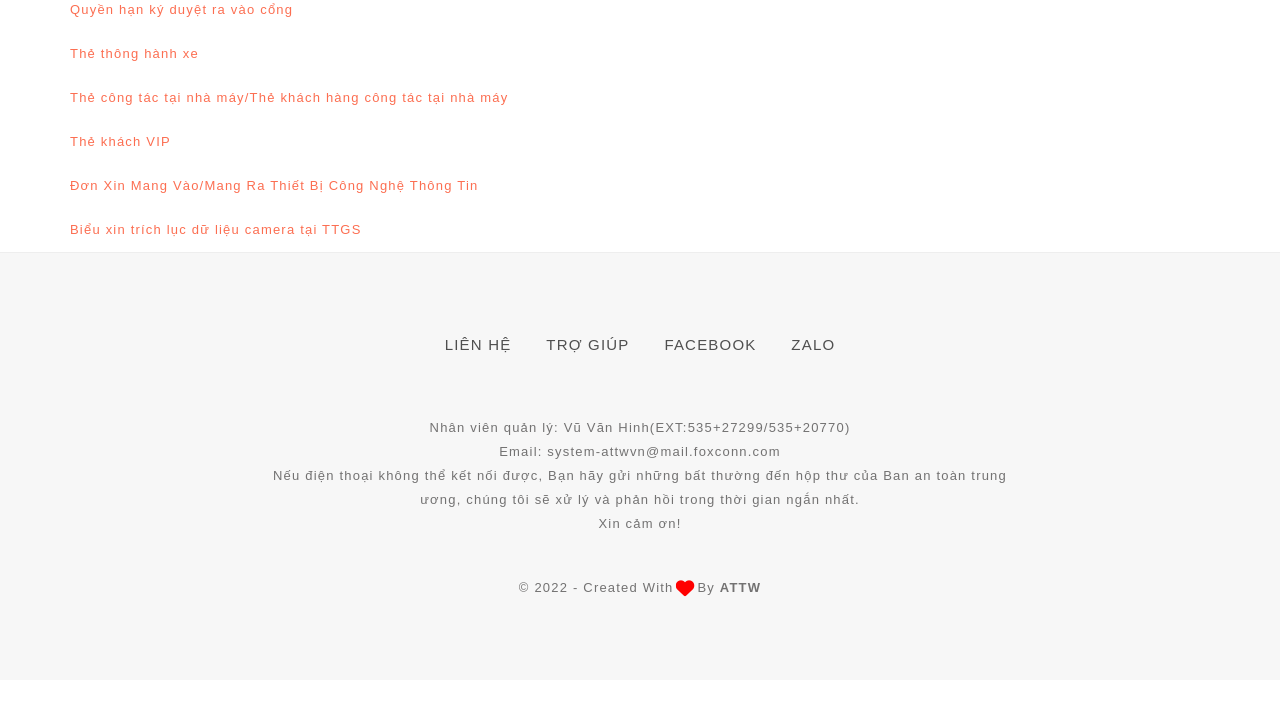
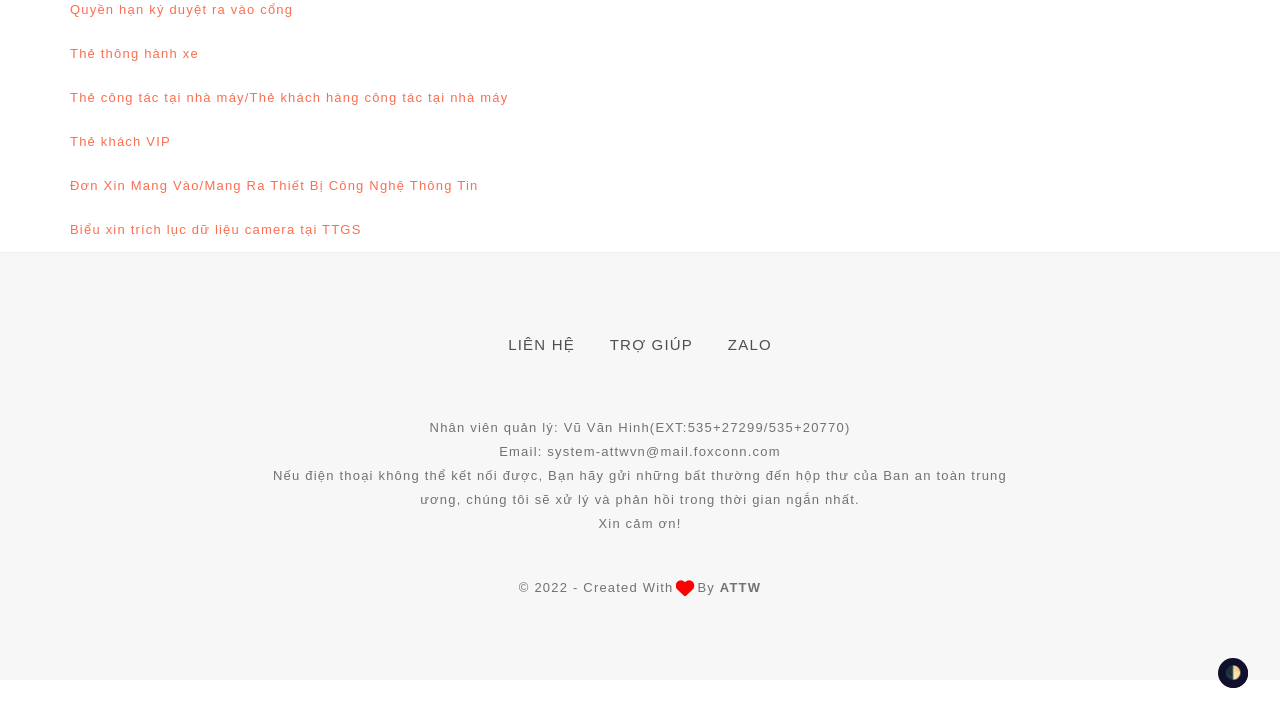
Before and after one commit to AnnaLizzy/salient, a plain HTML site: page user.html in a window 1280 px wide. Shown: the part 80-800 px from the top of the page. Drawn offline with Linux system fonts and the light colour scheme.

Commit message:
rm useless

```diff
--- a/user.html
+++ b/user.html
@@ -118,7 +118,6 @@
                         <ul class="footer-social-links">
                             <li><a href="#">Liên hệ</a></li>
                             <li><a href="#">Trợ giúp</a></li>
-                            <li><a href="#">Facebook</a></li>
                             <li><a href="#">Zalo</a></li>
                         </ul>
                         <br>
@@ -149,6 +148,16 @@
         <i class="fa fa-angle-up fa-3x"></i>
     </div> <!-- end back-to-top -->
 
+    <!--------------dark mode-------------------->
+  <script src="./assets/darkmode/darkmode-js.js"></script>
+  <script>
+    new Darkmode({
+      bottom: '32px',
+      right: '32px',
+      time: '0.5s',
+      label: '🌓'
+    }).showWidget();
+  </script>
     <!-- JS libraries and scripts -->
   <script src="assets/js/jquery-1.11.3.min.js"></script>
   <script src="assets/js/bootstrap.min.js"></script>
```
Also changed, not shown: assets/images/screenshots/1.jpg (deleted), assets/images/screenshots/2.jpg (deleted), assets/images/temp/banner-img.png (deleted), assets/images/temp/bg-3.jpg (deleted), assets/images/temp/client-photo.jpg (deleted), assets/images/temp/cover.png (deleted), assets/images/temp/head.jpg (deleted), assets/images/temp/stats-bg.jpg (deleted), assets/images/temp/tweet-bg.jpg (deleted), assets/images/temp/woman.jpg (deleted).
